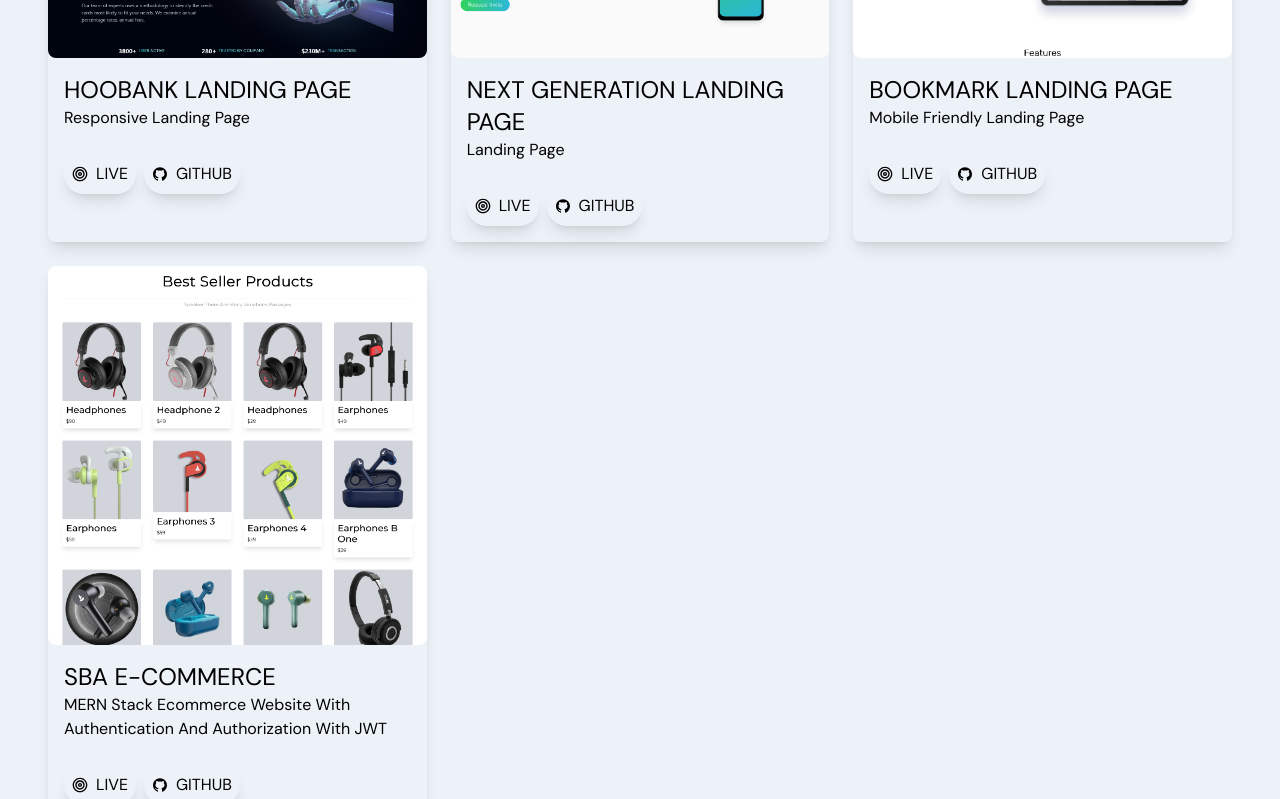
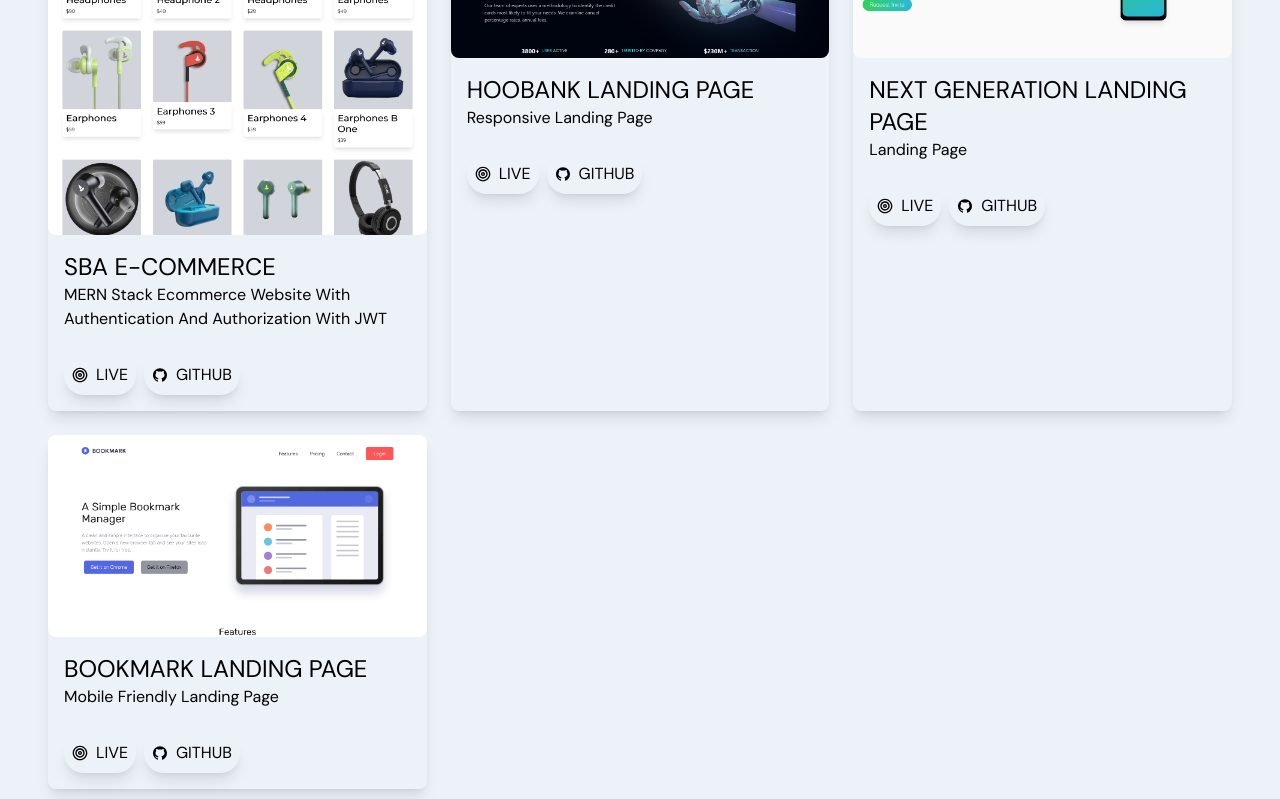
Before and after one commit to sbaamoha/portfolio, a Next.js app: page / in a window 1280 px wide. Shown: the part 1720-2519 px from the top of the page. Built offline with nearby package versions, Linux system fonts and the light colour scheme; no server answers.

Commit message:
set the ecommerce first

```diff
--- a/public/constants/projects.ts
+++ b/public/constants/projects.ts
@@ -1,5 +1,13 @@
 import { images } from "./index";
 export const projects = [
+  {
+    id: 4,
+    title: "sba e-commerce",
+    desc: "MERN stack ecommerce website with authentication and authorization with JWT",
+    img: images.ecommerce,
+    github: "https://github.com/sbaamoha/ecommerce-front",
+    live: "https://snazzy-sundae-0762e9.netlify.app/",
+  },
   {
     id: 1,
     title: "hoobank landing page",
@@ -24,12 +32,4 @@ export const projects = [
     github: "https://github.com/sbaamoha/frontend001/tree/master",
     live: "https://sbaamoha.github.io/frontend001/src/",
   },
-  {
-    id: 4,
-    title: "sba e-commerce",
-    desc: "MERN stack ecommerce website with authentication and authorization with JWT",
-    img: images.ecommerce,
-    github: "https://github.com/sbaamoha/ecommerce-front",
-    live: "https://snazzy-sundae-0762e9.netlify.app/",
-  },
 ];
```
